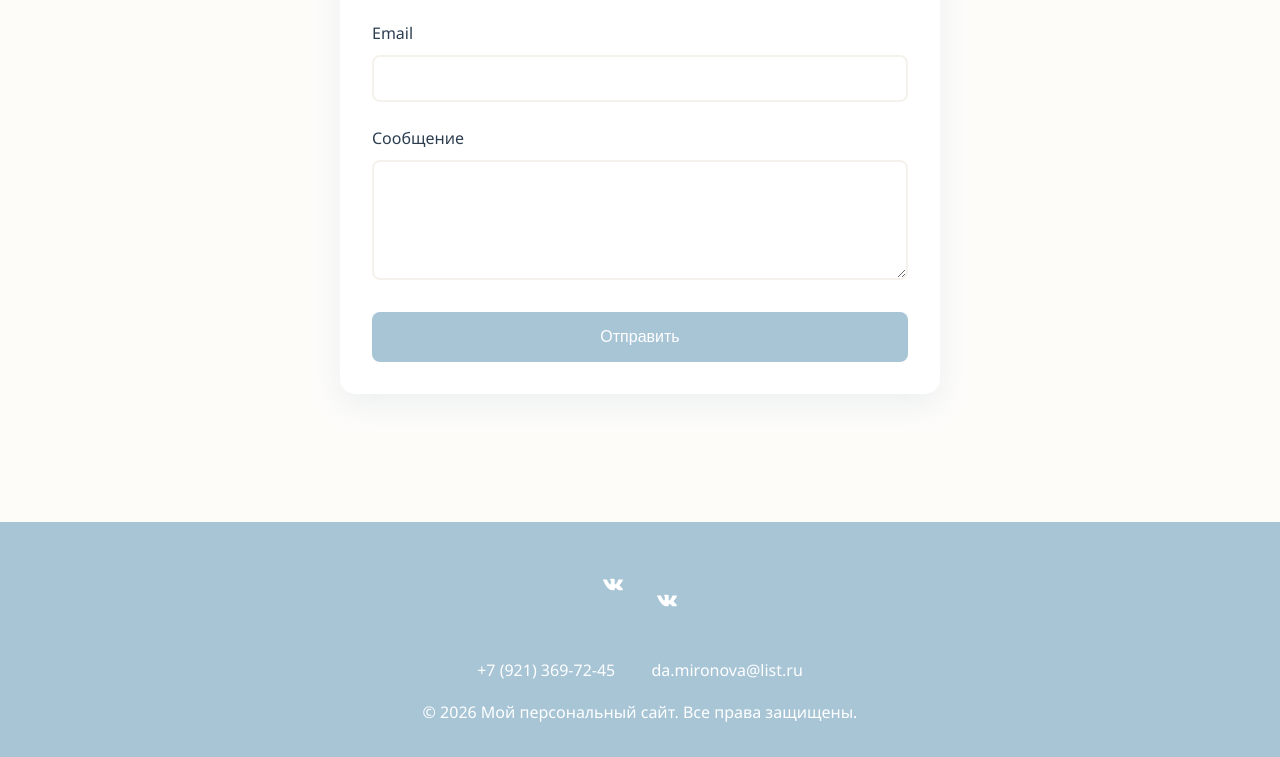
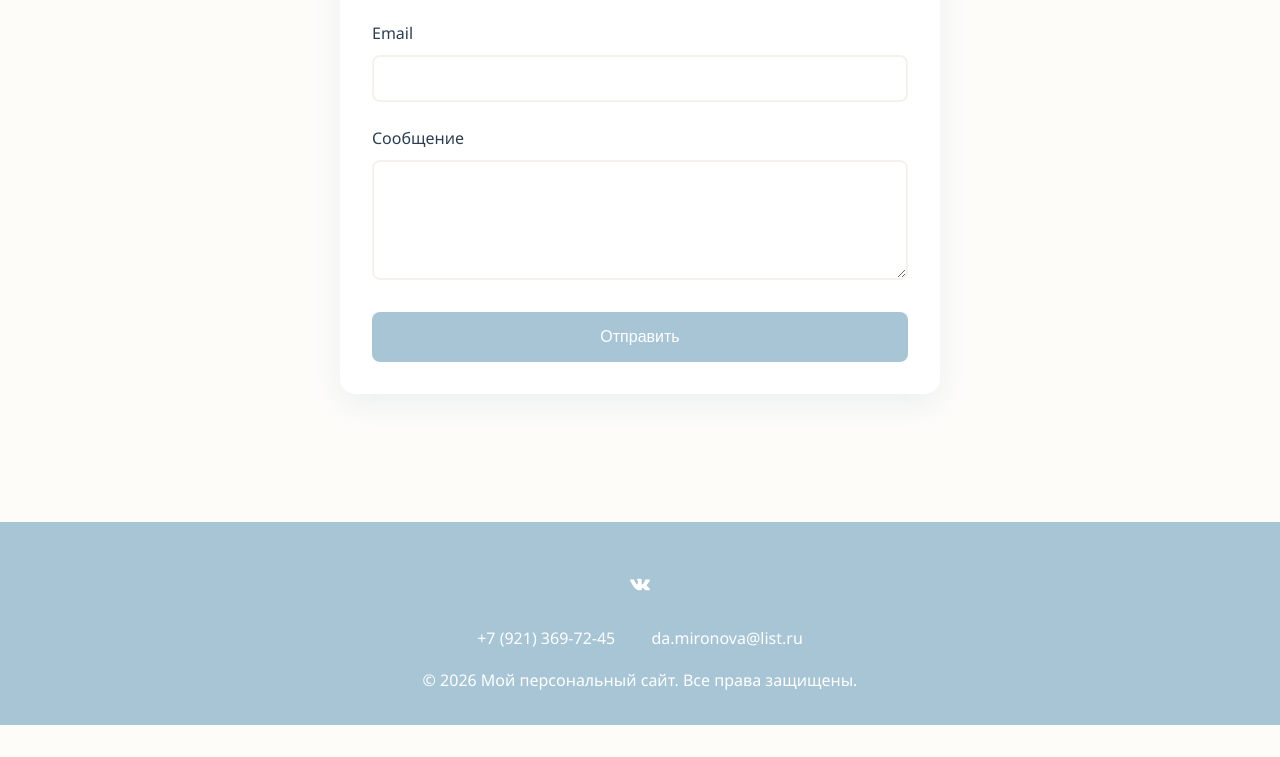
Before and after one commit to mironovadasha/website, a plain HTML site: page index.html in a window 1280 px wide. Shown: the part 3411-4168 px from the top of the page. After the commit the page ends 4136 px from the top, so only its background shows below. Drawn offline with Linux system fonts and the light colour scheme.

Commit message:
Update index.html

```diff
--- a/index.html
+++ b/index.html
@@ -499,14 +499,6 @@ nav ul {
                     <path d="M12.785 16.241s.288-.032.435-.194c.136-.148.132-.427.132-.427s-.019-1.302.576-1.49c.586-.186 1.338 1.235 2.134 1.782.602.413 1.058.322 1.058.322l2.127-.03s1.113-.069.586-.95c-.043-.072-.306-.65-1.578-1.83-1.33-1.235-1.152-1.035.45-3.176.975-1.3 1.365-2.096 1.243-2.436-.117-.325-.836-.239-.836-.239l-2.39.015s-.177-.024-.307.055c-.128.078-.21.259-.21.259s-.378 1.008-.883 1.864c-1.063 1.803-1.49 1.896-1.665 1.782-.408-.265-.306-1.063-.306-1.632 0-1.776.27-2.514-.523-2.705-.264-.063-.458-.105-1.132-.112-.865-.009-1.596.003-2.01.205-.276.135-.489.436-.359.453.16.021.523.098.716.36.248.338.239 1.098.239 1.098s.143 2.09-.333 2.349c-.327.178-.775-.185-1.736-1.843-.492-.849-.863-1.786-.863-1.786s-.072-.176-.2-.271c-.155-.115-.372-.151-.372-.151l-2.27.015s-.341.01-.467.159c-.111.132-.009.406-.009.406s1.773 4.143 3.775 6.223c1.84 1.912 3.93 1.784 3.93 1.784h.947z"/>
                 </svg>
             </a>
-<div class="social-links">
-    <a href="https://vk.com" target="_blank" title="ВКонтакте">
-        <svg width="30" height="30" viewBox="0 0 24 24" fill="currentColor">
-            <path d="M12.785 16.241s.288-.032.435-.194c.136-.148.132-.427.132-.427s-.019-1.302.576-1.49c.586-.186 1.338 1.235 2.134 1.782.602.413 1.058.322 1.058.322l2.127-.03s1.113-.069.586-.95c-.043-.072-.306-.65-1.578-1.83-1.33-1.235-1.152-1.035.45-3.176.975-1.3 1.365-2.096 1.243-2.436-.117-.325-.836-.239-.836-.239l-2.39.015s-.177-.024-.307.055c-.128.078-.21.259-.21.259s-.378 1.008-.883 1.864c-1.063 1.803-1.49 1.896-1.665 1.782-.408-.265-.306-1.063-.306-1.632 0-1.776.27-2.514-.523-2.705-.264-.063-.458-.105-1.132-.112-.865-.009-1.596.003-2.01.205-.276.135-.489.436-.359.453.16.021.523.098.716.36.248.338.239 1.098.239 1.098s.143 2.09-.333 2.349c-.327.178-.775-.185-1.736-1.843-.492-.849-.863-1.786-.863-1.786s-.072-.176-.2-.271c-.155-.115-.372-.151-.372-.151l-2.27.015s-.341.01-.467.159c-.111.132-.009.406-.009.406s1.773 4.143 3.775 6.223c1.84 1.912 3.93 1.784 3.93 1.784h.947z"/>
-        </svg>
-    </a>
-
-</div>
         </div>
         <div class="contact-info">
             <span>+7 (921) 369-72-45</span>
```
